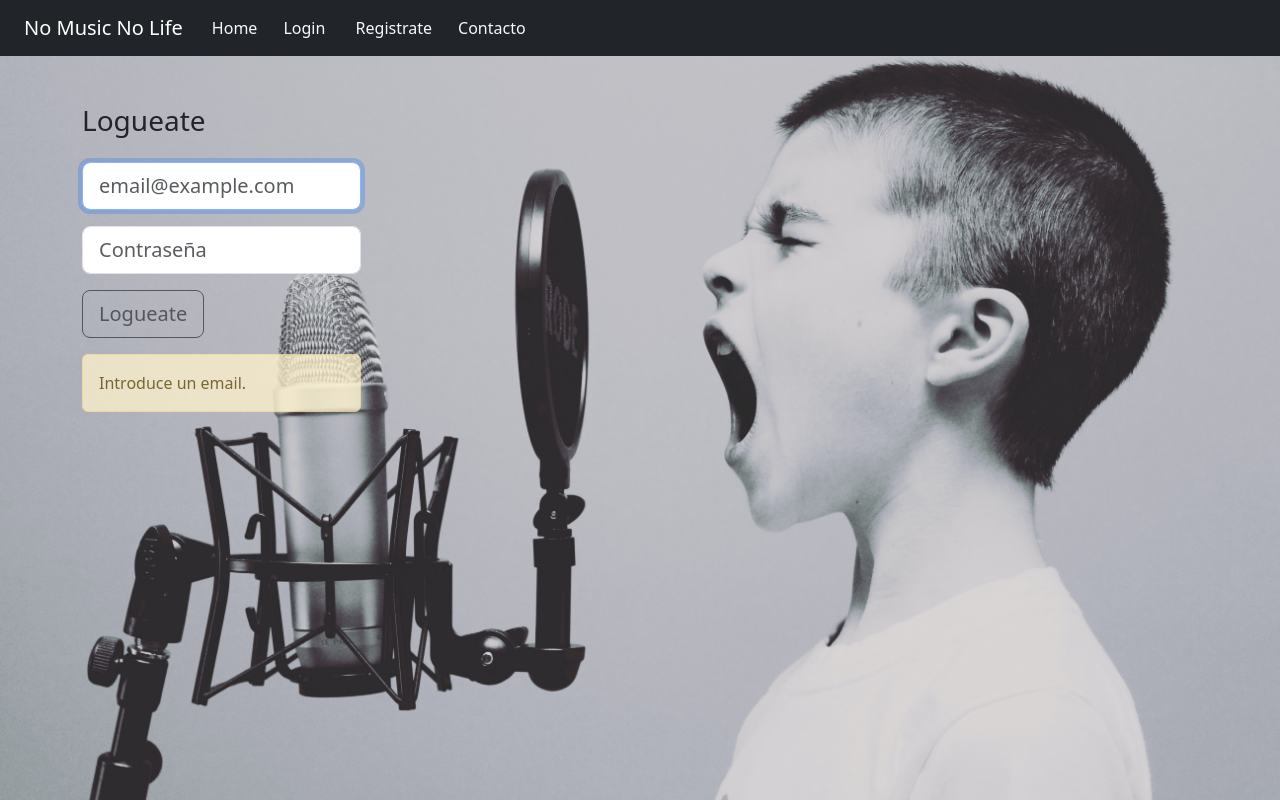
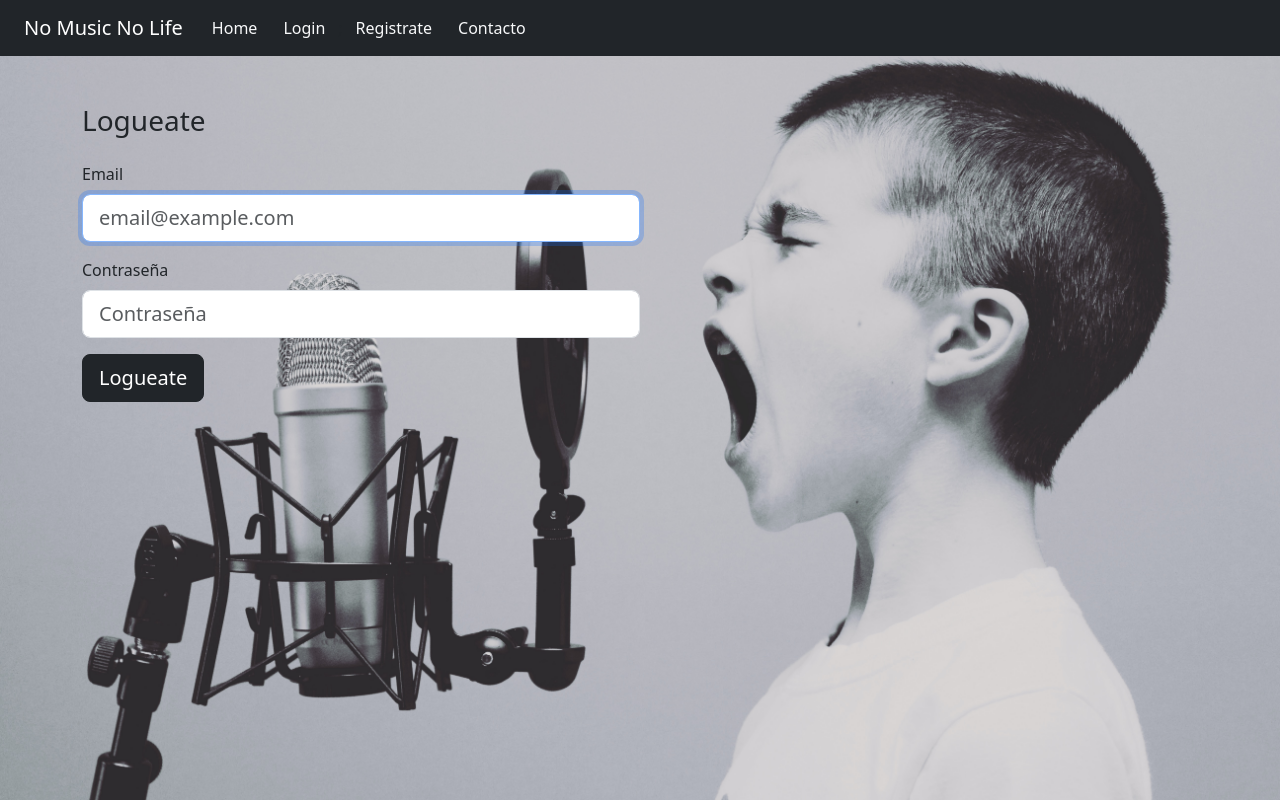
Before and after one commit to DeboraMed/proyecto-4-entorno-cliente, a React (Vite) app in the folder proyecto-4-no-music-no-life/: page /login in a window 1280 px wide. Built offline with nearby package versions, Linux system fonts and the light colour scheme.

Commit message:
Revision formulario de Login

```diff
--- a/proyecto-4-no-music-no-life/src/database/DBusuarios.js
+++ b/proyecto-4-no-music-no-life/src/database/DBusuarios.js
@@ -70,6 +70,8 @@ export const validaUsuario = (email, password) => {
                     if(password === event.target.result.password)
                         result({nombre: event.target.result.nombre,
                                 email: event.target.result.email})
+                    else
+                        result(false)
                 } catch {
                     result(false)
                 }
--- a/proyecto-4-no-music-no-life/src/pages/Login.jsx
+++ b/proyecto-4-no-music-no-life/src/pages/Login.jsx
@@ -1,8 +1,8 @@
 import Form from 'react-bootstrap/Form';
-import { Container} from 'react-bootstrap';
+import {Alert, Container} from 'react-bootstrap';
 import { useState } from 'react';
 import { Link, NavLink, useNavigate } from 'react-router-dom'
-import { validaUsuario } from '../database/DBusuarios';
+import {DBusuarios, validaUsuario} from '../database/DBusuarios';
 import { useContext } from 'react';
 import { UserContext } from '../context/UserContext';
 
@@ -10,9 +10,38 @@ const Login = () => {
     const [email, setEmail] = useState("")
     const [password, setPassword] = useState("")
     const navigate = useNavigate()
-    const {user,setUser} = useContext(UserContext)
+    const {user, setUser} = useContext(UserContext)
 
-    const mensajeError= validar(email,password);
+    const [error, setError] = useState("")
+
+    const [validated, setValidated] = useState(false);
+
+    const handleSubmit = (event) => {
+        const form = event.currentTarget;
+        if (form.checkValidity() === false) {
+            event.preventDefault();
+            event.stopPropagation();
+            setValidated(true);
+            return;
+        }
+
+        event.preventDefault();
+
+        const formData = new FormData(form);
+        const usuario = {
+            email: formData.get('email'),
+            password: formData.get('password'),
+        };
+
+        try {
+            login(usuario.email, usuario.password);
+        } catch (error) {
+            console.error('Error al guardar el usuario en la base de datos:', error);
+
+            alert('Error al registrar el usuario');
+        }
+    };
+
 
     const login = async (email, password) => {
         let credencialesvalidas = await validaUsuario(email, password)
@@ -20,21 +49,19 @@ const Login = () => {
             credencialesvalidas.mensaje = 'Usuario ha accedido correctamente'
             setUser(credencialesvalidas)
             navigate("/")
+        } else {
+            setError("Credenciales Incorrectas")
         }
-        else
-            alert('Login incorrecto')
     }
 
     return (
-        <div className='Home mx-3 mt-5 mb-5'>
+        <div className='Home mx-3 mt-5'>
             <Container>
-            <Form
-                onSubmit={e=> {
-                    e.preventDefault();
-                    login(email,password);
-                }}>
+                <Form noValidate validated={validated}
+                      onSubmit={handleSubmit}>
                     <h1 className="h3 mb-4 font-weight-normal">Logueate</h1>
-                <Form.Group className="mb-3 w-25">
+                    <Form.Group className="mb-3 w-50">
+                        <Form.Label>Email</Form.Label>
                         <Form.Control
                             size='lg'
                             autoFocus={true}
@@ -42,35 +69,38 @@ const Login = () => {
                             name='email'
                             placeholder="email@example.com"
                             autoComplete='off'
-                        value = {email}
-                        onChange = {e => setEmail(e.target.value)}
+                            required
                         />
+                        <Form.Control.Feedback type="invalid">
+                            Introduzca una dirección de Email valida.
+                        </Form.Control.Feedback>
                     </Form.Group>
-                <Form.Group className="mb-3 w-25">
+
+                    <Form.Group className="mb-3 w-50">
+                        <Form.Label>Contraseña</Form.Label>
                         <Form.Control
                             size='lg'
                             type="password"
                             name='password'
-                        placeholder='Contraseña'
-                        value = {password}
-                        onChange = {e => setPassword(e.target.value)}
+                            placeholder="Contraseña"
+                            autoComplete='off'
+                            required
+                            minLength='4'
                         />
+                        <Form.Control.Feedback type="invalid">
+                            Introduzca una contraseña de al menos 4 caracteres.
+                        </Form.Control.Feedback>
                     </Form.Group>
-                <button type="submit" className='btn btn-outline-dark active mb-3 btn-lg' disabled={mensajeError}>Logueate</button>
-                <p>{mensajeError}</p>
+
+                    <button type='submit' className='btn btn-outline-dark active mb-3 btn-lg'>Logueate</button>
+                    {error!=="" && (
+                        <div className="alert alert-warning opacity-75 w-25" role="alert">{error}</div>
+                    )}
                 </Form>
             </Container>
         </div>
     )
 }
 
-const validar = (email, password) => {
-    if(!email.includes('@') && !email.includes('.'))
-        return <div className="alert alert-warning opacity-75 w-25" role="alert">Introduce un email.</div>;
-    if(password.length === 0)
-        return <div className="alert alert-warning opacity-75 w-25" role="alert">Introduce la contraseña.</div>;
-    else if (password.length <4)
-        return <div className="alert alert-warning opacity-75 w-25" role="alert">Contraseña de mínimo 4 caracteres.</div>;
-}
 
 export default Login
```
Lines whose indentation alone changed are shown as unchanged.
